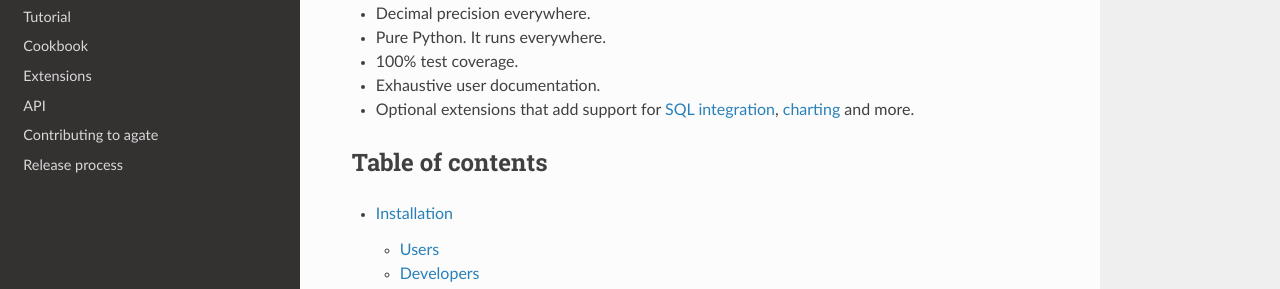
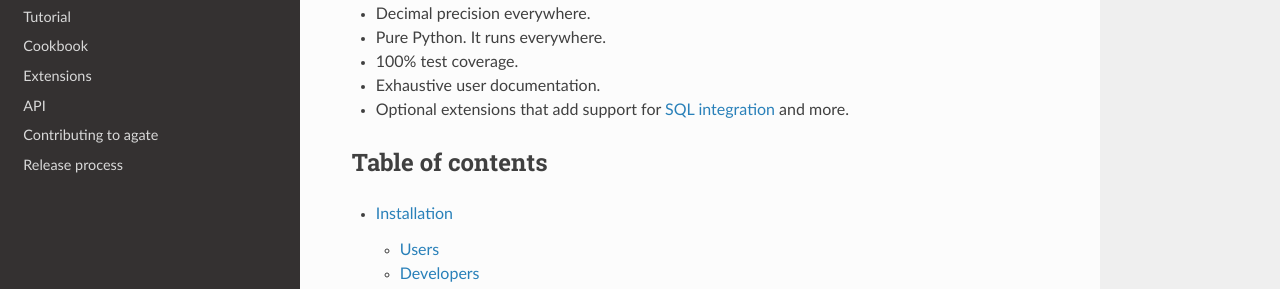
Before and after one commit to wireservice/agate, a Sphinx documentation site: the page built from docs/index.rst, in a window 1280 px wide and 900 px high, scrolled down 380 px. Shown: the part 158-447 px from the top of the window. Built offline with Sphinx 7.4.7 and the Read the Docs theme 2.0.0, drawn with Linux system fonts in a browser that asks for light colours.

Commit message:
Kill charting reference (for now).

```diff
--- a/docs/index.rst
+++ b/docs/index.rst
@@ -20,7 +20,7 @@ Why use agate?
 * Pure Python. It runs everywhere.
 * 100% test coverage.
 * Exhaustive user documentation.
-* Optional extensions that add support for `SQL integration <http://agate-sql.readthedocs.org/>`_, `charting <http://agate-charts.readthedocs.org>`_ and more.
+* Optional extensions that add support for `SQL integration <http://agate-sql.readthedocs.org/>`_ and more.
 
 Table of contents
 =================
```
